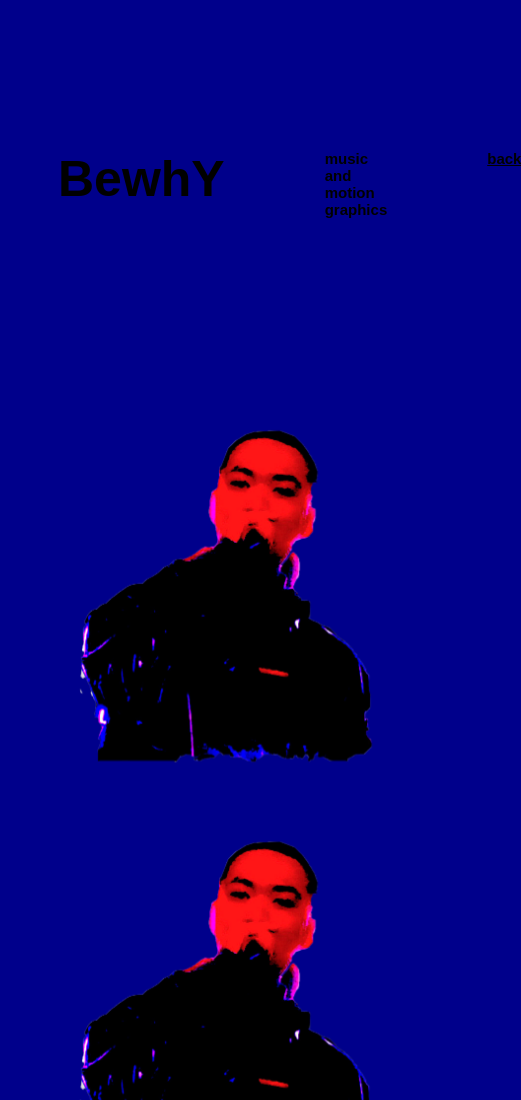
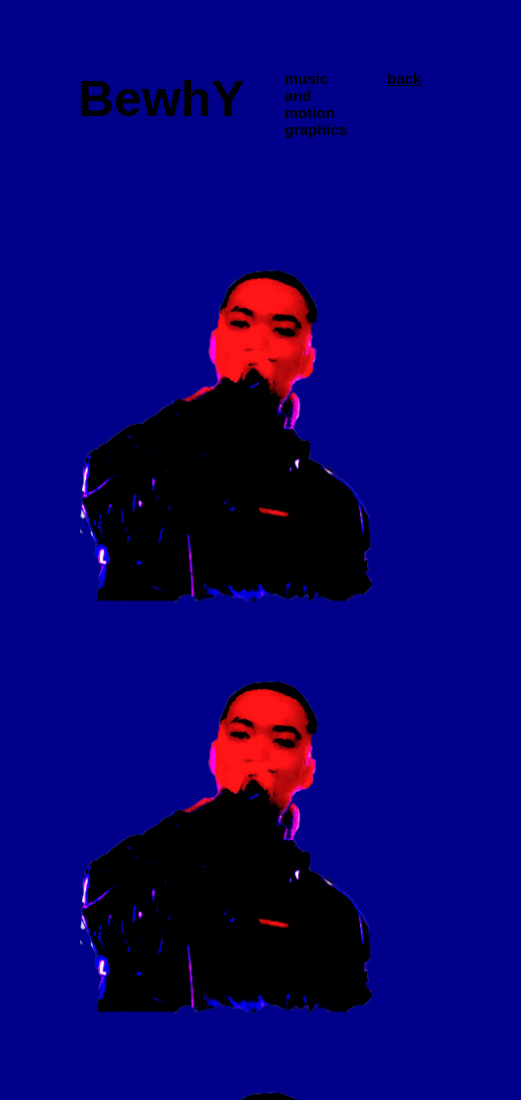
Before and after one commit to Amanda-gu/calendar, a plain HTML site: page subpage3/index.html in a window 390 px wide. Shown: the top 1100 px of the page, 521 px wide, since content can reach past the window. Drawn offline with Linux system fonts and the light colour scheme.

Commit message:
changebewhy

```diff
--- a/subpage3/style.css
+++ b/subpage3/style.css
@@ -20,12 +20,14 @@
 
 	span.text {
 		font-size: 15px;
+		margin:20px;
 	}
 	span.back {
-		font-size: 15px;}
+		font-size: 15px;
+	margin:20px;}
 	a.youtubelink {
 		font-size: 50px;
-		margin-top: 100px;
+		margin:20px;
 	}
 
 }
```
Also changed, not shown: 1 other file.
